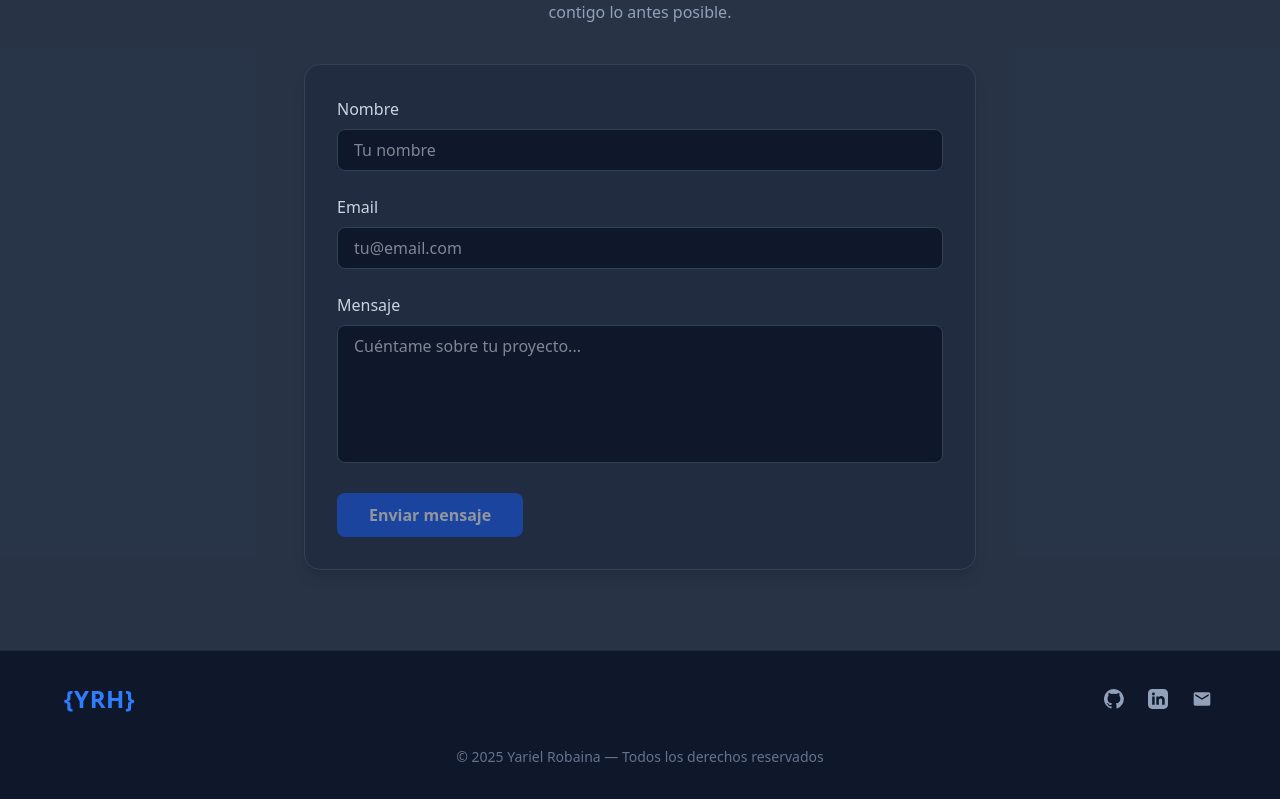
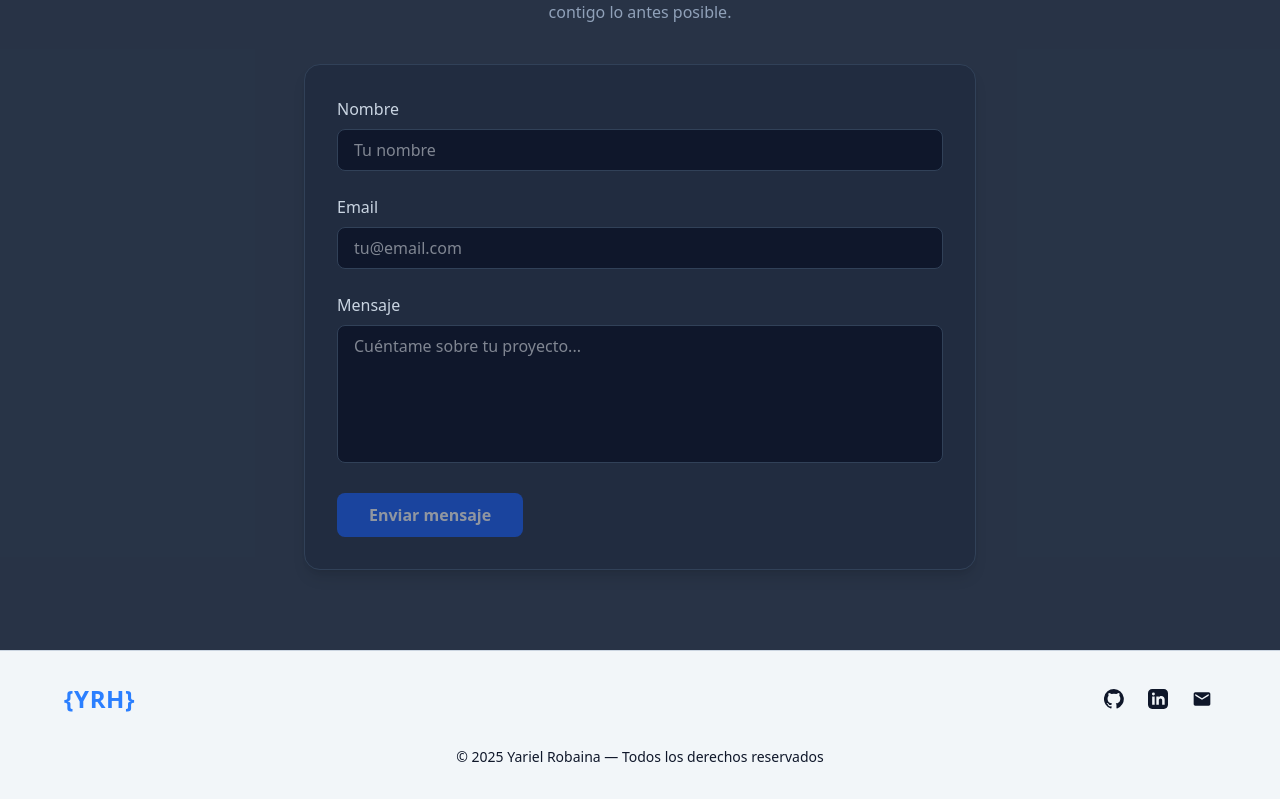
Before and after one commit to Yrobainah/yariel-portfolio, an Angular app: page / in a window 1280 px wide. Shown: the part 3254-4053 px from the top of the page. Built offline with nearby package versions, Linux system fonts and the light colour scheme.

Commit message:
feat(footer) refactorizar el footer para utilizar ThemeService y mejorar la consistencia del tema

```diff
--- a/src/app/core/components/footer/footer.html
+++ b/src/app/core/components/footer/footer.html
@@ -1,4 +1,6 @@
-<footer class="bg-slate-900 border-t border-slate-700/50 py-8 px-4">
+<footer
+  class="border-t border-[var(--border)] py-8 px-4 bg-[var(--nav-bg)] text-[var(--fg)]"
+>
   <div
     class="max-w-6xl mx-auto flex flex-col md:flex-row items-center justify-between gap-6"
   >
@@ -11,7 +13,7 @@
     </div>
 
     <!-- Redes -->
-    <div class="flex gap-4 text-slate-400" aria-label="Redes sociales">
+    <div class="flex gap-4" aria-label="Redes sociales">
       <!-- GitHub -->
       <a
         href="https://github.com/Yrobainah"
@@ -80,7 +82,7 @@
     </div>
   </div>
 
-  <div class="mt-8 text-center text-slate-500 text-sm">
+  <div class="mt-8 text-center text-sm">
     © {{ year }} Yariel Robaina — Todos los derechos reservados
   </div>
 </footer>
--- a/src/app/core/components/footer/footer.ts
+++ b/src/app/core/components/footer/footer.ts
@@ -1,5 +1,6 @@
 import { Component } from '@angular/core';
 import { CommonModule } from '@angular/common';
+import { ThemeService } from '../../services/theme/theme';
 
 @Component({
   selector: 'app-footer',
@@ -8,5 +9,6 @@ import { CommonModule } from '@angular/common';
   styleUrl: './footer.scss',
 })
 export class Footer {
+  constructor(public theme: ThemeService) {}
   year = new Date().getFullYear();
 }
```
